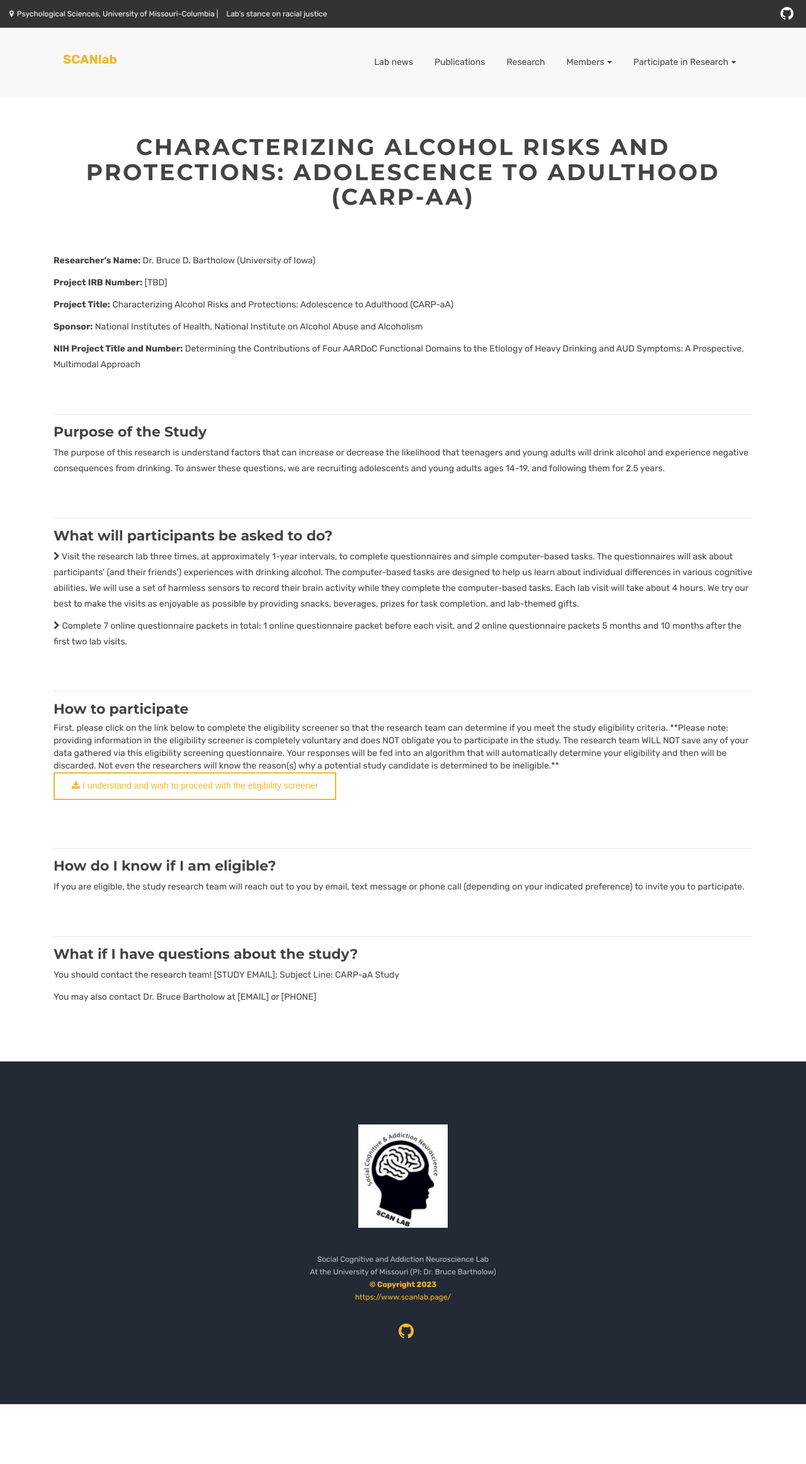
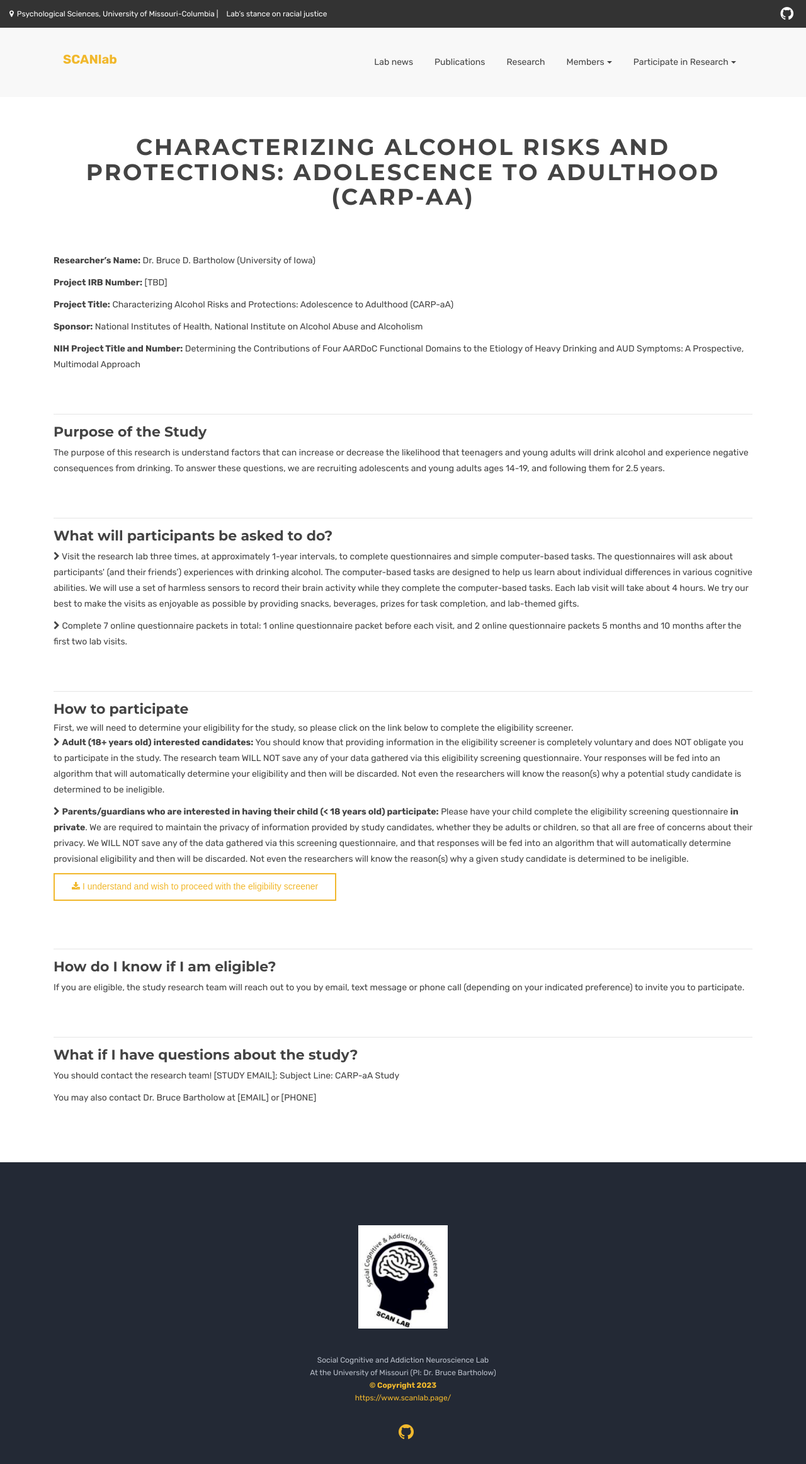
Before and after one commit to bartholow-scanlab/bartholow-scanlab.github.io, a Jekyll site: the page built from carp-aa.html, in a window 1280 px wide. Shown: the top 2324 px of the page at 63% size. Built offline with Jekyll 4.4.1, drawn with Linux system fonts in a browser that asks for light colours.

Commit message:
Update carp-aa.html

```diff
--- a/carp-aa.html
+++ b/carp-aa.html
@@ -41,7 +41,11 @@ Complete 7 online questionnaire packets in total: 1 online questionnaire packet
 
 <h4> How to participate </h4>
 
-First, please click on the link below to complete the eligibility screener so that the research team can determine if you meet the study eligibility criteria. **Please note: providing information in the eligibility screener is completely voluntary and does NOT obligate you to participate in the study. The research team WILL NOT save any of your data gathered via this eligibility screening questionnaire. Your responses will be fed into an algorithm that will automatically determine your eligibility and then will be discarded. Not even the researchers will know the reason(s) why a potential study candidate is determined to be ineligible.**
+First, we will need to determine your eligibility for the study, so please click on the link below to complete the eligibility screener.
+
+<p> <i class="fa fa-chevron-right" aria-hidden="true"></i> <strong>Adult (18+ years old) interested candidates:</strong> You should know that providing information in the eligibility screener is completely voluntary and does NOT obligate you to participate in the study. The research team WILL NOT save any of your data gathered via this eligibility screening questionnaire. Your responses will be fed into an algorithm that will automatically determine your eligibility and then will be discarded. Not even the researchers will know the reason(s) why a potential study candidate is determined to be ineligible.
+
+<p> <i class="fa fa-chevron-right" aria-hidden="true"></i> <strong>Parents/guardians who are interested in having their child (< 18 years old) participate:</strong> Please have your child complete the eligibility screening questionnaire <strong>in private</strong>.  We are required to maintain the privacy of information provided by study candidates, whether they be adults or children, so that all are free of concerns about their privacy.  We WILL NOT save any of the data gathered via this screening questionnaire, and that responses will be fed into an algorithm that will automatically determine provisional eligibility and then will be discarded.  Not even the researchers will know the reason(s) why a given study candidate is determined to be ineligible.
 
  <li> <a href="" target="_blank" rel="noopener noreferrer"> <button type="button" class="btn std-btn btn-common"><i class="fa fa-download icons" aria-hidden="true"></i>
  I understand and wish to proceed with the eligibility screener
```
